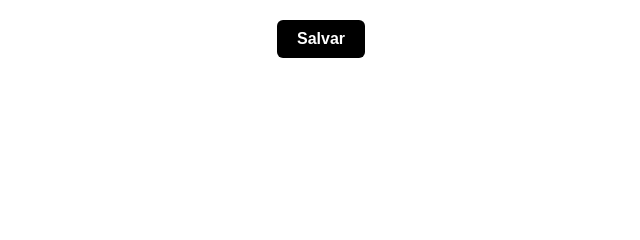
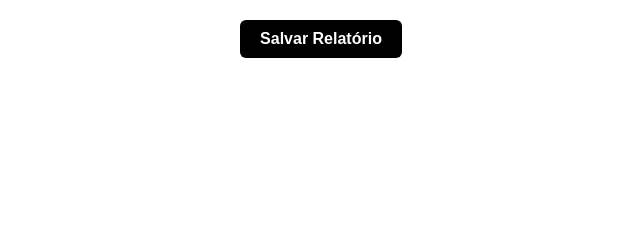
Before and after one commit to LUC4SMELLO/Sistema_de_Contagem_Estoque, a Flask app: page /relatorio_entrada in a window 1280 px wide. Shown: the part 286-526 px from the top of the page, without its empty margins (319-959 px from the left). Run offline with Flask 3, Linux system fonts and the light colour scheme.

Commit message:
feat: mudança visual

```diff
--- a/templates/relatorio_entrada.html
+++ b/templates/relatorio_entrada.html
@@ -127,7 +127,7 @@
 
     <input type="hidden" name="total_itens" value="{{ total_itens }}">
 
-    <button class="botao-salvar" type="submit" name="acao" value="salvar">Salvar</button>
+    <button class="botao-salvar" type="submit" name="acao" value="salvar">Salvar Relatório</button>
 
     </form>
 
```
